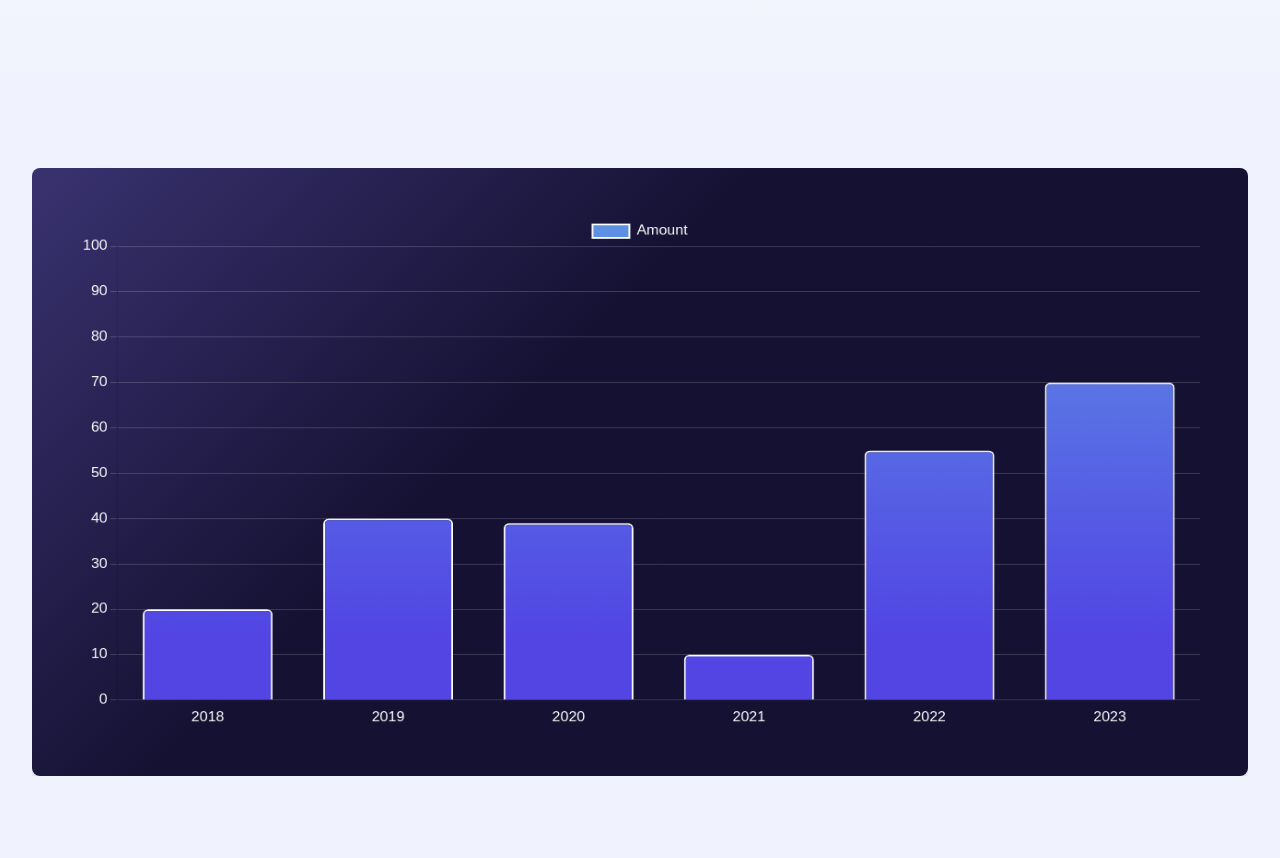
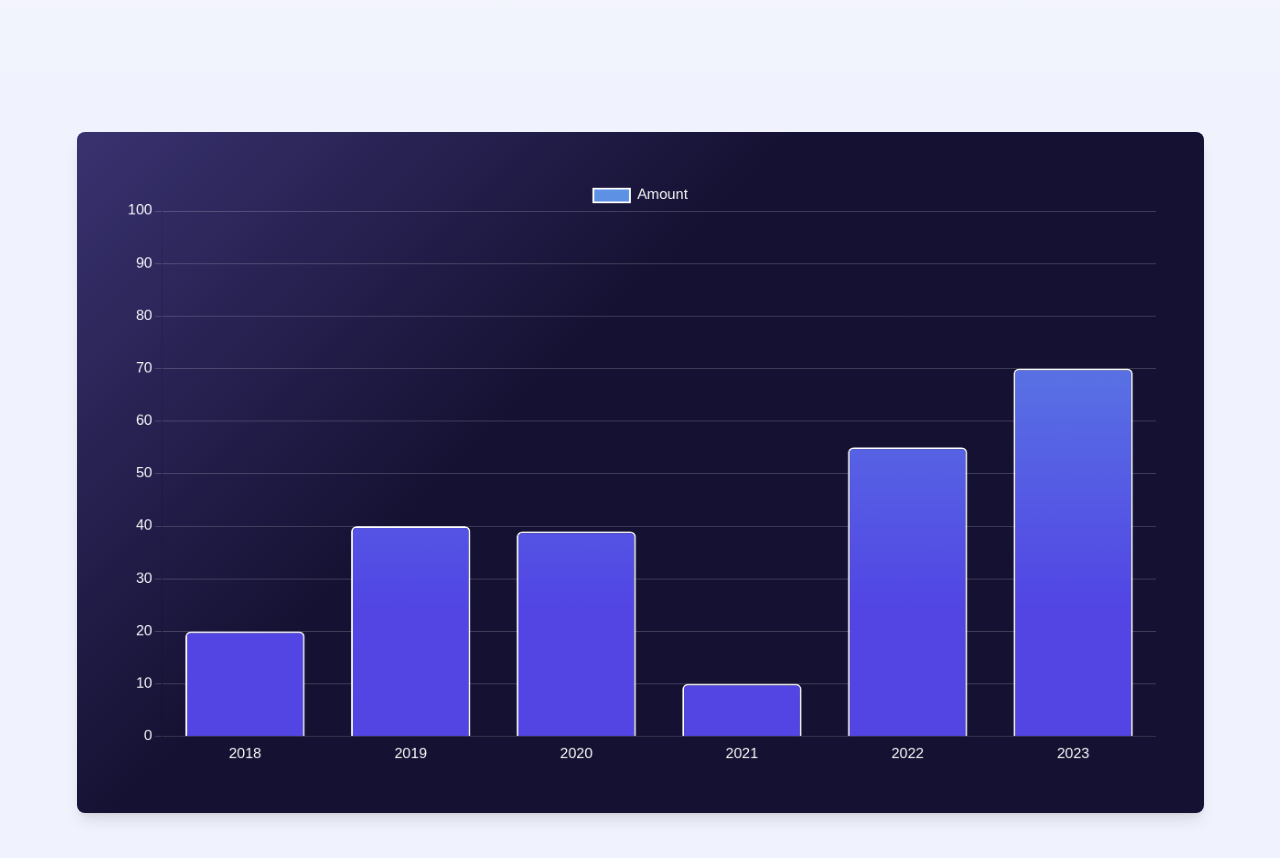
Before and after one commit to dutchers/syndica-design, a Next.js app: page / in a window 1280 px wide. Shown: the part 760-1618 px from the top of the page. Built offline with nearby package versions, Linux system fonts and the light colour scheme.

Commit message:
Aspect ratio fix

```diff
--- a/chart.config.js
+++ b/chart.config.js
@@ -3,6 +3,7 @@ const onResize = (el, size) => {
 };
 const options = {
   onResize: onResize,
+  maintainAspectRatio: false,
   responsive: true,
   aspectRatio: 2,
   scales: {
@@ -49,6 +50,7 @@ const options = {
 
 const mobileOptions = {
   onResize: onResize,
+  maintainAspectRatio: false,
   responsive: true,
   aspectRatio: 1,
   scales: {
--- a/src/components/Chart.tsx
+++ b/src/components/Chart.tsx
@@ -35,17 +35,17 @@ export default function Chart() {
     }
   }, []);
 
+  const [layout, setLayout] = useState('');
+
+  useEffect(() => {
     const setInitialLayout = () => {
-    // if (window.innerWidth > 768) {
-    //   return 'desktop';
-    // } else {
-    //   return 'mobile';
-    // }
+      if (window.innerWidth > 768) {
+        setLayout('desktop');
+      } else {
+        setLayout('mobile');
+      }
     };
 
-  const [layout, setLayout] = useState(setInitialLayout());
-
-  useEffect(() => {
     const handleResize = () => {
       if (window.innerWidth > 768) {
         setLayout('desktop');
@@ -53,6 +53,8 @@ export default function Chart() {
         setLayout('mobile');
       }
     };
+
+    setInitialLayout();
 
     window.addEventListener('resize', handleResize);
   }, []);
@@ -74,6 +76,8 @@ export default function Chart() {
 
   return (
     <div className={styles.chart__root}>
+      <div className={styles['chart__root-inner']}>
+        <div className={styles['chart__root-container']}>
           <Bar
             data={data}
             options={layout === 'mobile' ? mobileOptions : options}
@@ -81,5 +85,7 @@ export default function Chart() {
             width='800'
           />
         </div>
+      </div>
+    </div>
   );
 }
--- a/src/styles/Home.module.css
+++ b/src/styles/Home.module.css
@@ -33,7 +33,6 @@
   flex-direction: column;
   min-height: 100vh;
   width: 100%;
-  scroll-snap-align: start;
   position: relative;
   z-index: 1;
   padding: 0 32px;
--- a/src/styles/chart.module.css
+++ b/src/styles/chart.module.css
@@ -1,7 +1,30 @@
 .chart__root {
+  max-width: 1127px;
   position: relative;
   width: 100%;
-  display: flex;
-  justify-content: center;
-  overflow: auto;
+  padding-top: 56%;
 }
+
+.chart__root-inner {
+  content: '';
+  position: absolute;
+  width: 100%;
+  max-width: 1127px;
+  top: 0;
+  left: 0;
+  bottom: 0;
+  right: 0;
+}
+
+.chart__root-container {
+  position: relative;
+  max-width: 1127px;
+  width: 100%;
+  height: 100%;
+}
+
+@media screen and (max-width: 768px) {
+  .chart__root {
+    padding-top: 100%;
+  }
+}
```
Lines whose indentation alone changed are shown as unchanged.
